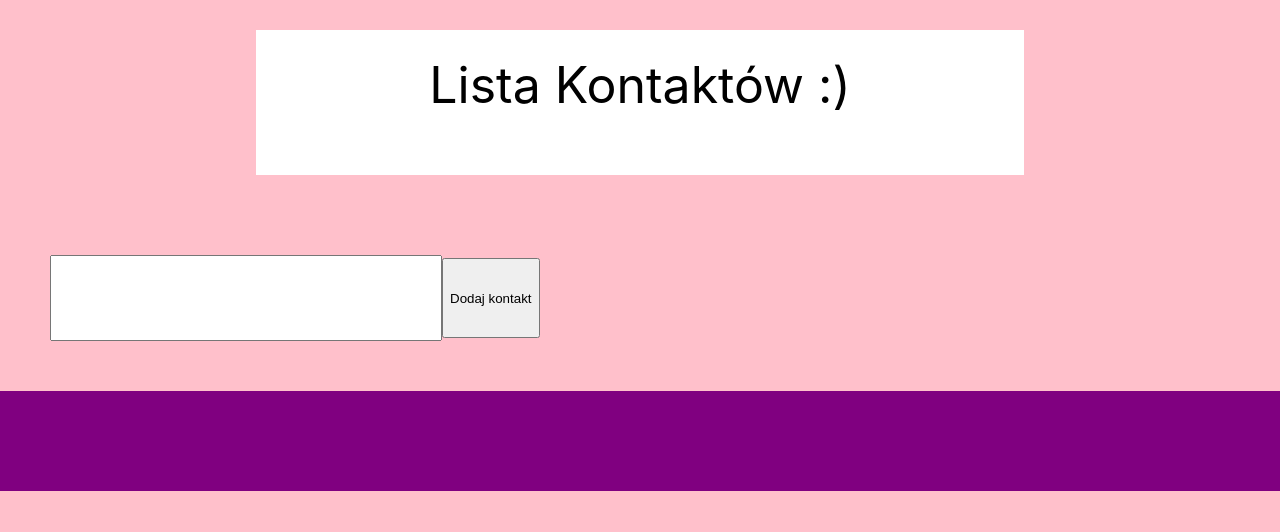
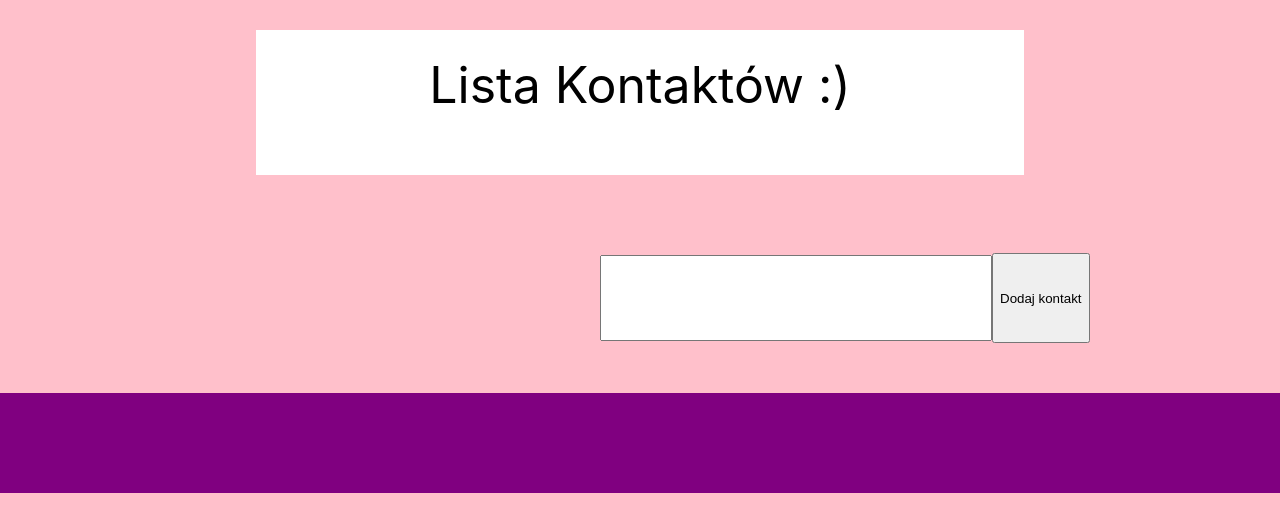
Before and after one commit to AleksandraNowicka/react, a React (Create React App) app: page / in a window 1280 px wide. Shown: the top 532 px of the page. Built offline with nearby package versions, Linux system fonts and the light colour scheme.

Commit message:
Change button

```diff
--- a/src/ContactForm/ContactForm.css
+++ b/src/ContactForm/ContactForm.css
@@ -1,10 +1,11 @@
 input {
   height: 80px;
   width: 30%;
-  margin-left: 50px;
   margin-top: 80px;
+  margin-left: 600px;
+
 }
 
 form button {
-  height: 80px;
+  height: 90px;
 }
```
